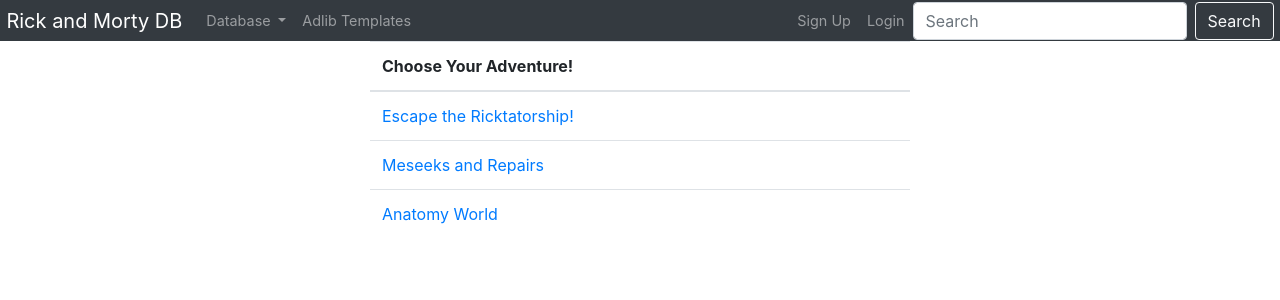
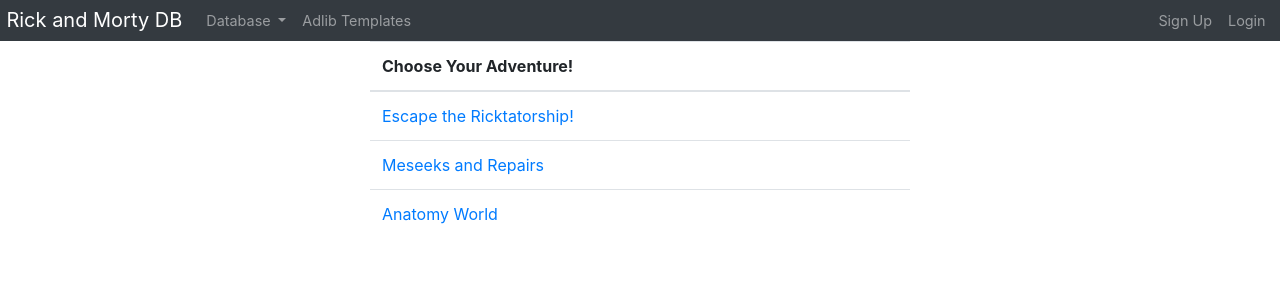
Before and after one commit to bboatright013/RickandMortyAdlibs, a Flask app: page /adlib_templates in a window 1280 px wide. Shown: the top 300 px of the page. Run offline with Flask 2, Linux system fonts and the light colour scheme; some libraries are stand-ins or nearby versions.

Commit message:
search removed

```diff
--- a/templates/navigation-bar.html
+++ b/templates/navigation-bar.html
@@ -37,9 +37,6 @@
       </li>
     {% endif %}
     </ul>
-    <form class="form-inline my-2 my-lg-0" action="/search" methods="POST">
-      <input class="form-control mr-sm-2" type="search" placeholder="Search">
-      <button class="btn btn-outline-light my-2 my-sm-0" type="submit">Search</button>
-    </form>
+
   </div>
 </nav>
```
